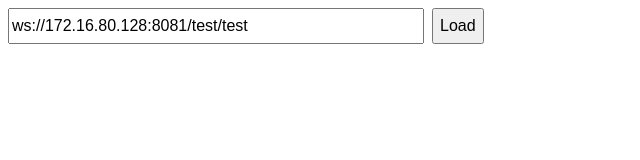
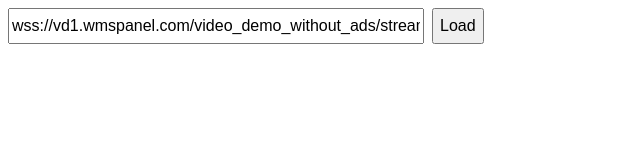
Before and after one commit to Softvelum/nimio, a website built with Vite: page index.html in a window 1280 px wide. Shown: the whole page, without its empty margins (0-640 px from the left). Built offline with nearby package versions, Linux system fonts and the light colour scheme.

Commit message:
Revert default URL

```diff
--- a/index.html
+++ b/index.html
@@ -11,8 +11,8 @@
       type="text"
       style="width: 408px; height: 30px; font-size: 16px"
       class="nimio-input"
-      placeholder="wss://vd1.wmspanel.com/video_demo_without_ads/stream"
-      value="ws://172.16.80.128:8081/test/test"
+      placeholder="ws:// or wss:// URL of the stream"
+      value="wss://vd1.wmspanel.com/video_demo_without_ads/stream"
     />
     <button
       id="initNimioButton"
@@ -37,7 +37,7 @@
           autoplay: true,
           width: 476,
           height: 268,
-          latency: 1000,
+          latency: 500,
           startOffset: 500,
           metricsOverlay: true,
           logLevel: "debug",
```
